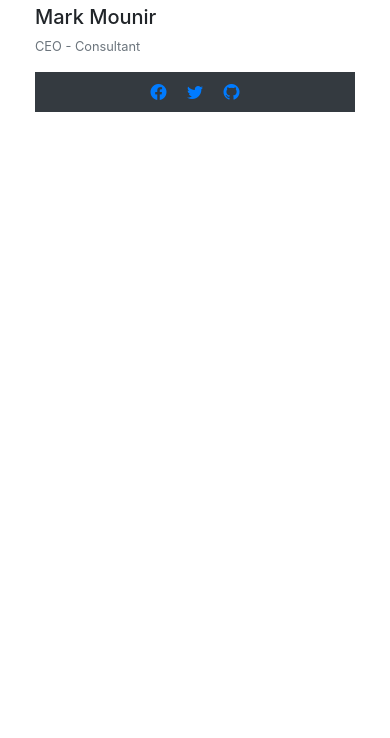
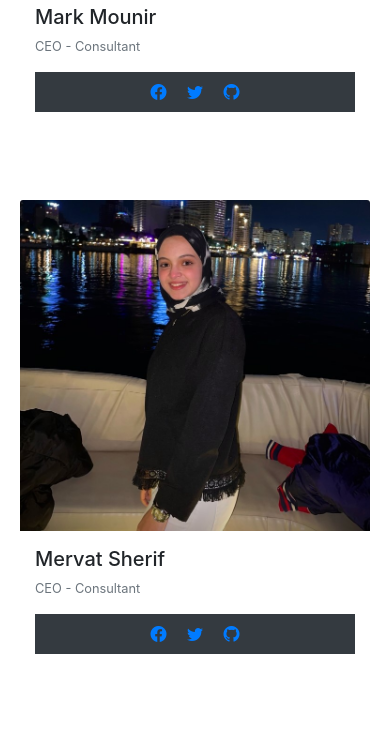
Before and after one commit to zayaty750/Ecommerce-Final, a Node server app: template views/pages/aboutus.ejs in a window 390 px wide. Shown: the part 1362-2100 px from the top of the page. Before the commit the page ends 1474 px from the top, so only its background shows below. Run offline with Node 20, Linux system fonts and the light colour scheme; the template is opened without the code that fills it, so the values that code supplies are empty; some libraries are stand-ins or nearby versions.

Commit message:
about us +3rd card added

```diff
--- a/views/pages/aboutus.ejs
+++ b/views/pages/aboutus.ejs
@@ -48,6 +48,21 @@
                         </div>
                     </div>
                 </div>
+                   <!--third-->
+              <div class=" container col-lg-2  col-sm-6  col-12 mb-5">
+                <div class="card-body shadow rounded ">
+                    <img src="/images/Admin/Mervat.JPG" alt="" srcset="" class="w-100 card-img-top "  >
+                    <div class="container ">
+                        <h5 class="pt-3">Mervat Sherif</h5>
+                        <p class="small text-muted ">CEO - Consultant</p>
+                        <div class="bg-dark p-2 text-center">
+                            <a href="#"><i class="bi-facebook link-light p-2 link-opacity-75-hover"></i></a>
+                            <a href="#"><i class="bi-twitter link-light p-2 link-opacity-75-hover"></i></a>
+                            <a href="#"><i class="bi-github link-light p-2 link-opacity-75-hover"></i></a>
+                        </div>
+                    </div>
+                </div>
+            </div>
             </div>
 
         </section>
```
